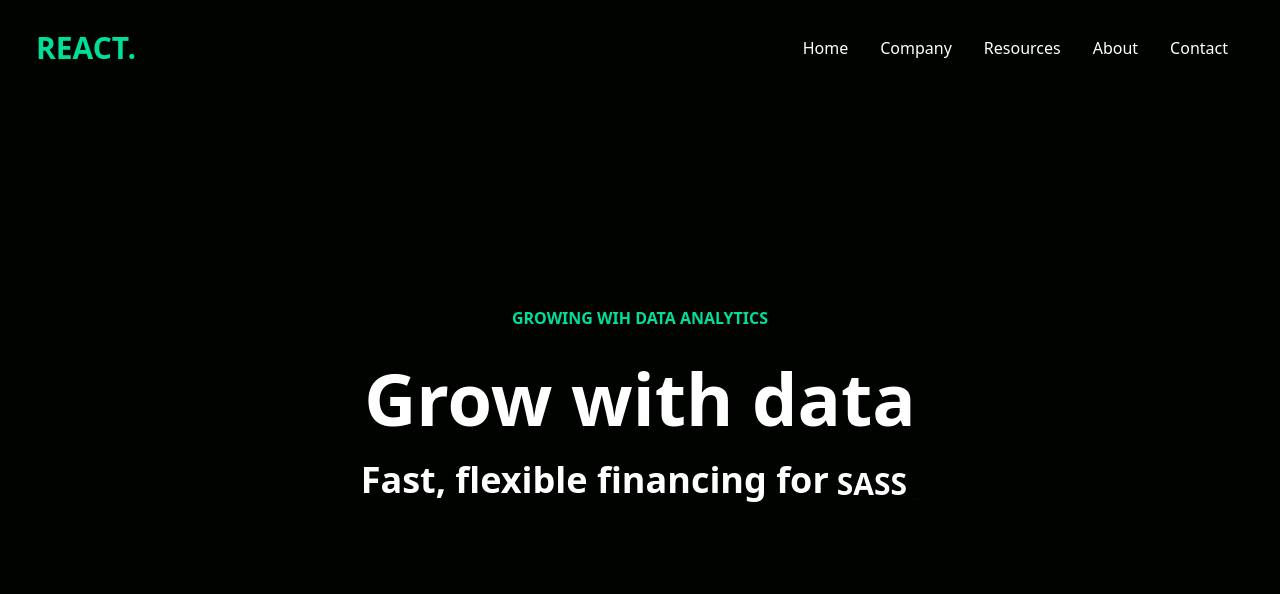
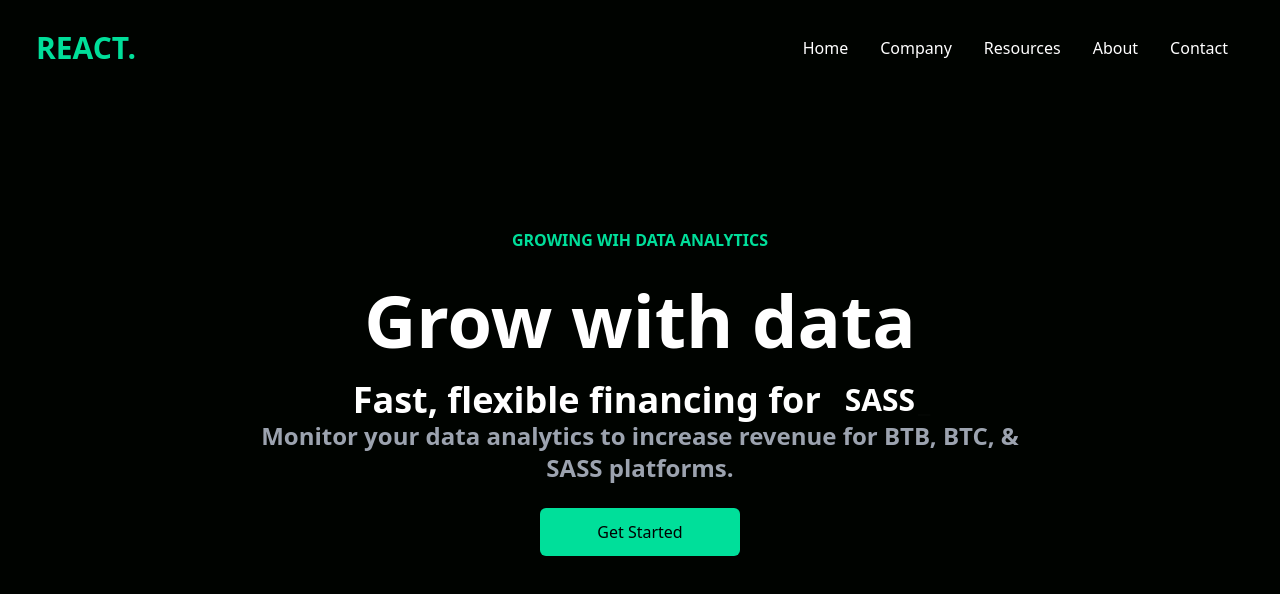
Before and after one commit to AllanMuhari/react_finance, a React (Create React App) app: page / in a window 1280 px wide. Shown: the top 594 px of the page. Built offline with nearby package versions, Linux system fonts and the light colour scheme.

Commit message:
Hero section

```diff
--- a/src/components/Hero.jsx
+++ b/src/components/Hero.jsx
@@ -8,9 +8,9 @@ const Hero = () => {
                 <h1 className='md:text-7xl sm:text-6xl text-4xl font-bold md:py-6'>Grow with data</h1>
                 <div className='flex justify-center items-center'>
                     <p className='md:text5xl sm:text-4xl text-xl font-bold'>Fast, flexible financing for </p>
-                    <span className='md:text4xl sm:text-3xl text-xl font-bold pt-2 ml-2'>
+                    <span className='md:text4xl sm:text-3xl text-xl font-bold pl-4 ml-2'>
                        <Typewriter
-                         words={['BTB','BTC','SASS', ]}
+                         words={['BTB','BTC','SASS' ]}
                          loop={5}
                          cursor
                          cursorStyle='_'
@@ -21,6 +21,8 @@ const Hero = () => {
                       </span>
 
                 </div>
+                <p className='md:text-2xl text-xl font-bold text-gray-400'>Monitor your data analytics to increase revenue for BTB, BTC, & SASS platforms.</p>
+                <button className='bg-[#00df9a] w-[200px] rounded-md font-medium my-6 mx-auto py-3 text-black'>Get Started</button>
         </div>
 
         </div>
```
